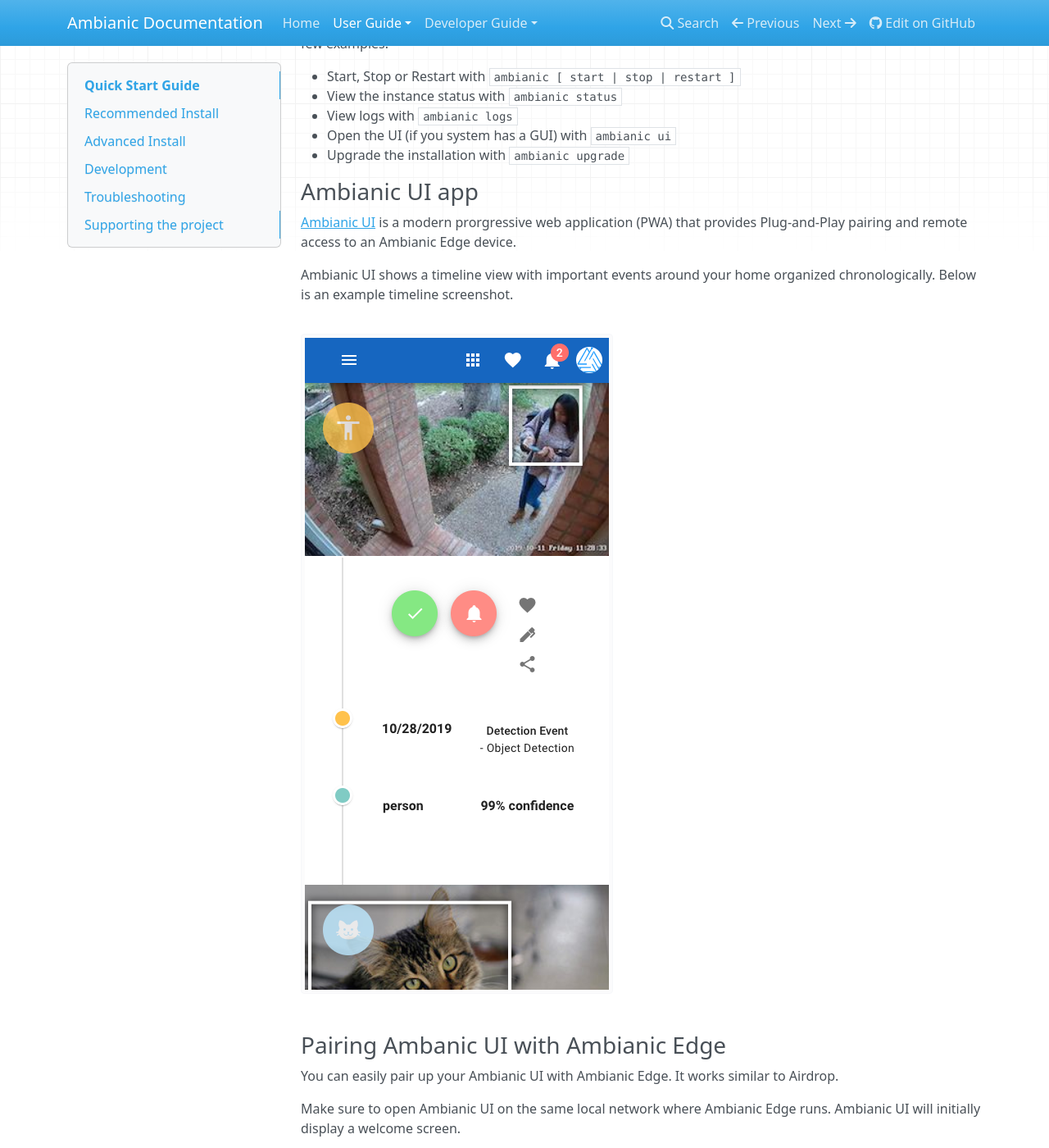
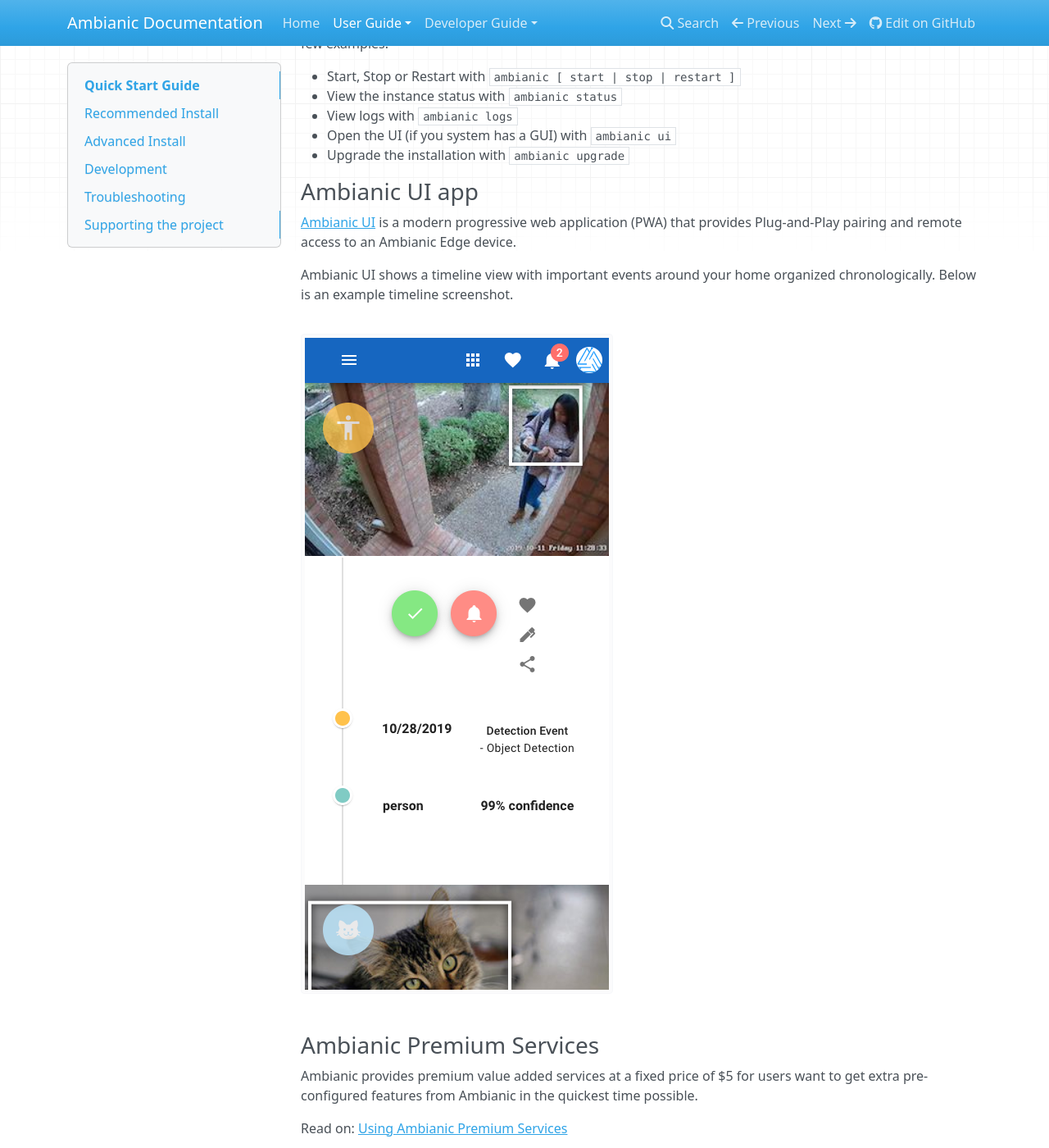
Before and after one commit to ambianic/ambianic-docs, an MkDocs documentation site: the page built from docs-md/users/quickstart.md, in a window 1280 px wide and 1400 px high, scrolled down 1724 px. Shown: the whole window at 82% size. Built offline with MkDocs 1.6.1, drawn with Linux system fonts in a browser that asks for light colours; nearby versions of some CDN libraries; some of the changed text lies outside the part shown.

Commit message:
feat: added documentation for premium notifications (#1)
* feat: added documentation for premium notifications

* update: expanded docs and added relevant images

* update: linked premium-services to quickstart

```diff
--- a/docs-md/users/quickstart.md
+++ b/docs-md/users/quickstart.md
@@ -65,7 +65,7 @@
 ### Ambianic UI app
 
 [Ambianic UI](https://ui.ambianic.ai/) is a
-modern prorgressive web application (PWA) that provides Plug-and-Play pairing and remote access
+modern progressive web application (PWA) that provides Plug-and-Play pairing and remote access
 to an Ambianic Edge device.
 
 Ambianic UI shows a timeline view with
@@ -74,7 +74,14 @@
 
 ![Timeline](../assets/images/timeline-screen.png)
 
-### Pairing Ambanic UI with Ambianic Edge
+### Ambianic Premium Services
+
+Ambianic provides premium value added services at a fixed price of $5 for users want to
+get extra pre-configured features from Ambianic in the quickest time possible.
+
+Read on: [Using Ambianic Premium Services](premium-services.md)
+
+### Pairing Ambianic UI with Ambianic Edge
 
 You can easily pair up your Ambianic UI with Ambianic Edge. It works similar to Airdrop.
 
--- a/mkdocs.yml
+++ b/mkdocs.yml
@@ -40,6 +40,9 @@
     custom_dir: custom_theme/
 copyright: Ambianic.ai &copy; 2019-2021
 docs_dir: docs-md
+
+markdown_extensions:
+  - admonition
 # extra_css:
 #  - assets/flowchart.css
 # extra_javascript:
```
Also changed, not shown: docs-md/users/premium-services.md (added, +67 -0 lines), docs-md/assets/images/ambianic-edge-sync.png (added), docs-md/assets/images/premium-subscription-menu.png (added), docs-md/assets/images/signup-screen.png (added), docs-md/assets/images/subscription-bar.png (added), docs-md/assets/images/user-management-menu.png (added), 1 other file.
